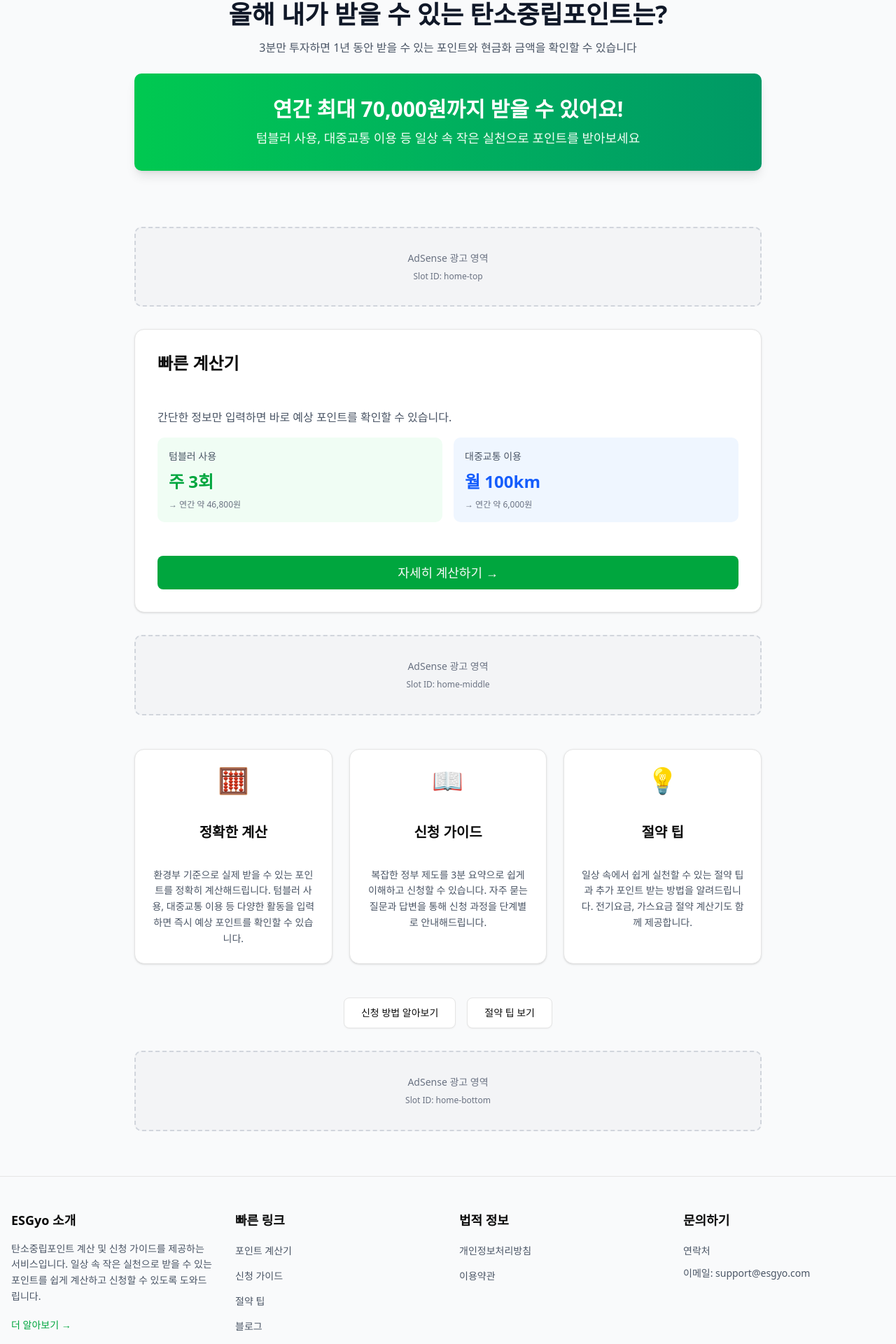
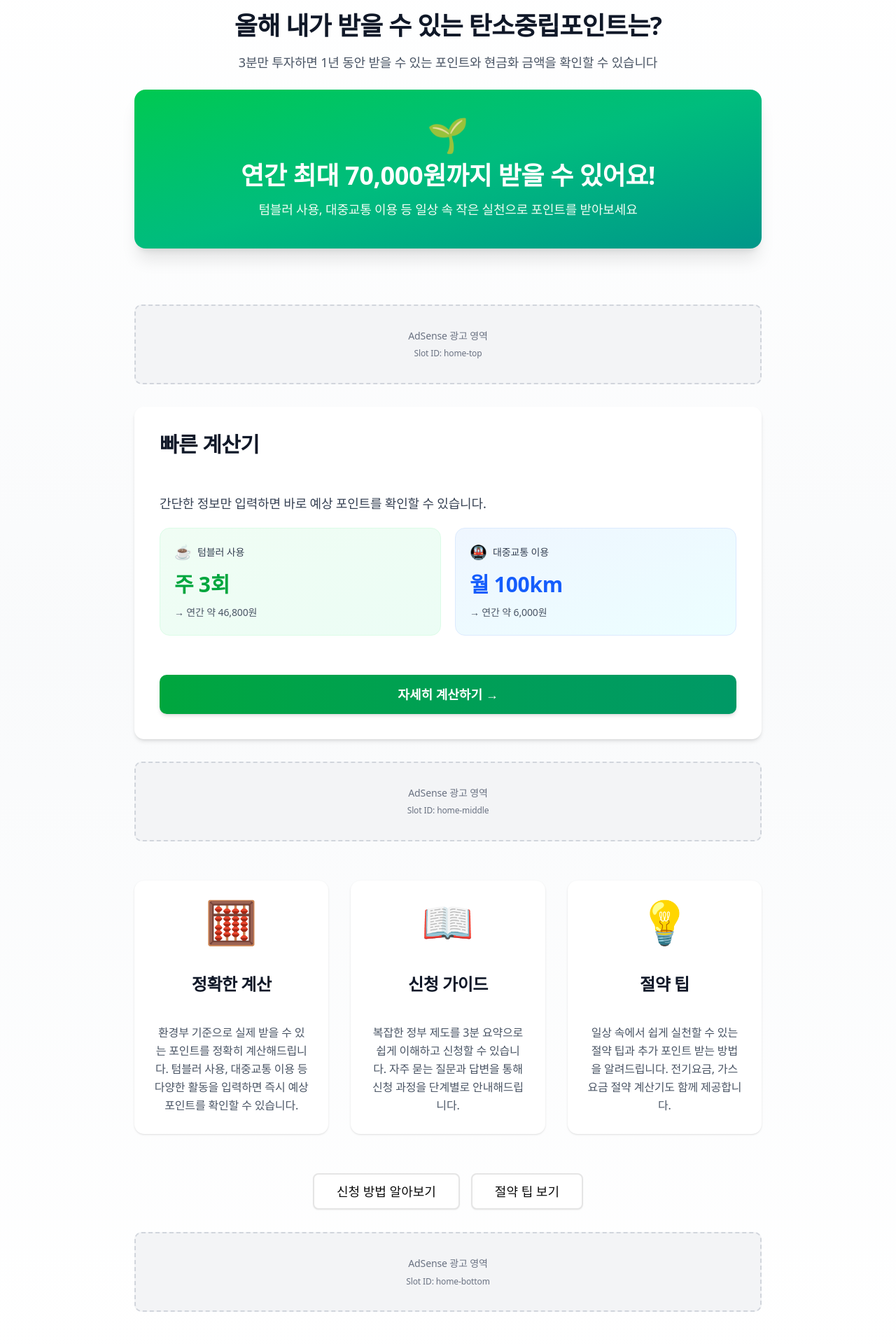
Before and after one commit to lsk7209/esgyo, a Next.js app: page / in a window 1280 px wide. Shown: the part 147-2067 px from the top of the page at 70% size. Built offline with nearby package versions, Linux system fonts and the light colour scheme; no server answers.

Commit message:
feat: PC/모바일 반응형 최적화 및 타겟층 맞춤 디자인 개선

```diff
--- a/app/globals.css
+++ b/app/globals.css
@@ -116,44 +116,102 @@
   * {
     @apply border-border outline-ring/50;
   }
+
   body {
     @apply bg-background text-foreground;
     font-size: 16px;
-    line-height: 1.6;
+    line-height: 1.7;
+    -webkit-font-smoothing: antialiased;
+    -moz-osx-font-smoothing: grayscale;
   }
 
-  /* 가독성 개선 */
+  /* 가독성 개선 - 타겟층에 맞는 타이포그래피 */
   p {
     @apply leading-relaxed;
+    letter-spacing: -0.01em;
   }
 
   h1, h2, h3, h4, h5, h6 {
     @apply font-bold;
     line-height: 1.3;
+    letter-spacing: -0.02em;
   }
 
-  /* 모바일 최적화 */
+  h1 {
+    @apply text-3xl sm:text-4xl md:text-5xl;
+  }
+
+  h2 {
+    @apply text-2xl sm:text-3xl md:text-4xl;
+  }
+
+  h3 {
+    @apply text-xl sm:text-2xl md:text-3xl;
+  }
+
+  /* 모바일 최적화 (320px ~ 640px) */
   @media (max-width: 640px) {
     body {
       font-size: 15px;
+      line-height: 1.65;
     }
 
-    /* 모바일에서 터치 타겟 최소 크기 보장 */
-    button, a, input, select, textarea {
+    /* 모바일에서 터치 타겟 최소 크기 보장 (44x44px) */
+    button, a[role="button"], input, select, textarea {
       min-height: 44px;
+      min-width: 44px;
     }
 
     /* 모바일에서 텍스트 오버플로우 방지 */
     h1, h2, h3, h4, h5, h6 {
       word-break: keep-all;
       overflow-wrap: break-word;
+      hyphens: auto;
+    }
+
+    /* 모바일에서 여백 최적화 */
+    .container {
+      padding-left: 1rem;
+      padding-right: 1rem;
     }
   }
 
-  /* 태블릿 최적화 */
+  /* 태블릿 최적화 (641px ~ 1024px) */
   @media (min-width: 641px) and (max-width: 1024px) {
     body {
       font-size: 15.5px;
+      line-height: 1.68;
     }
   }
+
+  /* PC 최적화 (1025px 이상) */
+  @media (min-width: 1025px) {
+    body {
+      font-size: 16px;
+      line-height: 1.7;
+    }
+
+    /* PC에서 최대 너비 제한으로 가독성 향상 */
+    .container {
+      max-width: 1280px;
+    }
+  }
+
+  /* 대형 화면 최적화 (1440px 이상) */
+  @media (min-width: 1440px) {
+    body {
+      font-size: 17px;
+      line-height: 1.75;
+    }
+  }
+
+  /* 스크롤 부드럽게 */
+  html {
+    scroll-behavior: smooth;
+  }
+
+  /* 포커스 스타일 개선 */
+  *:focus-visible {
+    @apply outline-2 outline-offset-2 outline-green-500;
+  }
 }
--- a/app/page.tsx
+++ b/app/page.tsx
@@ -20,11 +20,14 @@ export default function Home() {
           description="3분만 투자하면 1년 동안 받을 수 있는 포인트와 현금화 금액을 확인할 수 있습니다"
         />
 
-        <div className="bg-gradient-to-r from-green-500 to-emerald-600 text-white rounded-lg p-4 sm:p-6 md:p-8 shadow-lg">
-          <p className="text-xl sm:text-2xl md:text-3xl font-bold mb-2 leading-tight">
+        <div className="bg-gradient-to-br from-green-500 via-emerald-500 to-teal-600 text-white rounded-xl sm:rounded-2xl p-6 sm:p-8 md:p-10 shadow-xl hover:shadow-2xl transition-shadow duration-300">
+          <div className="flex items-center justify-center mb-3">
+            <span className="text-3xl sm:text-4xl md:text-5xl">🌱</span>
+          </div>
+          <p className="text-xl sm:text-2xl md:text-3xl lg:text-4xl font-bold mb-3 leading-tight">
             연간 최대 70,000원까지 받을 수 있어요!
           </p>
-          <p className="text-green-50 text-sm sm:text-base md:text-lg leading-relaxed">
+          <p className="text-green-50 text-sm sm:text-base md:text-lg leading-relaxed max-w-2xl mx-auto">
             텀블러 사용, 대중교통 이용 등 일상 속 작은 실천으로 포인트를 받아보세요
           </p>
         </div>
@@ -34,28 +37,36 @@ export default function Home() {
       <AdSenseSlot slotId="home-top" className="my-8" />
 
       {/* 메인 계산기 요약 */}
-      <Card className="p-4 sm:p-6 md:p-8">
-        <h2 className="text-xl sm:text-2xl font-bold mb-4 sm:mb-6">빠른 계산기</h2>
-        <div className="space-y-4 mb-4 sm:mb-6">
-          <p className="text-sm sm:text-base text-gray-600 leading-relaxed">
+      <Card className="p-5 sm:p-7 md:p-9 shadow-md hover:shadow-xl transition-all duration-300 border-0 bg-white">
+        <h2 className="text-xl sm:text-2xl md:text-3xl font-bold mb-5 sm:mb-7 text-gray-900">
+          빠른 계산기
+        </h2>
+        <div className="space-y-5 mb-6 sm:mb-8">
+          <p className="text-sm sm:text-base md:text-lg text-gray-700 leading-relaxed">
             간단한 정보만 입력하면 바로 예상 포인트를 확인할 수 있습니다.
           </p>
-          <div className="grid grid-cols-1 sm:grid-cols-2 gap-3 sm:gap-4">
-            <div className="p-3 sm:p-4 bg-green-50 rounded-lg">
-              <p className="text-xs sm:text-sm text-gray-600 mb-1">텀블러 사용</p>
-              <p className="text-xl sm:text-2xl font-bold text-green-600">주 3회</p>
-              <p className="text-xs text-gray-500 mt-1">→ 연간 약 46,800원</p>
+          <div className="grid grid-cols-1 sm:grid-cols-2 gap-4 sm:gap-5">
+            <div className="p-4 sm:p-5 bg-gradient-to-br from-green-50 to-emerald-50 rounded-xl border border-green-100 hover:shadow-md transition-shadow">
+              <div className="flex items-center gap-2 mb-2">
+                <span className="text-xl">☕</span>
+                <p className="text-xs sm:text-sm font-medium text-gray-700">텀블러 사용</p>
+              </div>
+              <p className="text-2xl sm:text-3xl font-bold text-green-600 mb-1">주 3회</p>
+              <p className="text-xs sm:text-sm text-gray-600">→ 연간 약 46,800원</p>
             </div>
-            <div className="p-3 sm:p-4 bg-blue-50 rounded-lg">
-              <p className="text-xs sm:text-sm text-gray-600 mb-1">대중교통 이용</p>
-              <p className="text-xl sm:text-2xl font-bold text-blue-600">월 100km</p>
-              <p className="text-xs text-gray-500 mt-1">→ 연간 약 6,000원</p>
+            <div className="p-4 sm:p-5 bg-gradient-to-br from-blue-50 to-cyan-50 rounded-xl border border-blue-100 hover:shadow-md transition-shadow">
+              <div className="flex items-center gap-2 mb-2">
+                <span className="text-xl">🚇</span>
+                <p className="text-xs sm:text-sm font-medium text-gray-700">대중교통 이용</p>
+              </div>
+              <p className="text-2xl sm:text-3xl font-bold text-blue-600 mb-1">월 100km</p>
+              <p className="text-xs sm:text-sm text-gray-600">→ 연간 약 6,000원</p>
             </div>
           </div>
         </div>
 
-        <Link href="/calculator">
-          <Button className="w-full bg-green-600 hover:bg-green-700 text-base sm:text-lg py-4 sm:py-6 min-h-[44px]">
+        <Link href="/calculator" className="block">
+          <Button className="w-full bg-gradient-to-r from-green-600 to-emerald-600 hover:from-green-700 hover:to-emerald-700 text-white text-base sm:text-lg font-semibold py-5 sm:py-6 md:py-7 min-h-[48px] sm:min-h-[52px] rounded-lg shadow-md hover:shadow-lg transition-all duration-200">
             자세히 계산하기 →
           </Button>
         </Link>
@@ -65,29 +76,29 @@ export default function Home() {
       <AdSenseSlot slotId="home-middle" className="my-8" />
 
       {/* 주요 기능 소개 */}
-      <div className="grid grid-cols-1 sm:grid-cols-2 lg:grid-cols-3 gap-4 sm:gap-6 mt-8 sm:mt-12">
-        <Card className="p-4 sm:p-6 text-center hover:shadow-lg transition-shadow">
-          <div className="text-3xl sm:text-4xl mb-3 sm:mb-4">🧮</div>
-          <h3 className="text-lg sm:text-xl font-bold mb-2 sm:mb-3">정확한 계산</h3>
-          <p className="text-gray-600 text-xs sm:text-sm leading-relaxed">
+      <div className="grid grid-cols-1 sm:grid-cols-2 lg:grid-cols-3 gap-5 sm:gap-6 md:gap-8 mt-10 sm:mt-14">
+        <Card className="p-5 sm:p-7 text-center hover:shadow-xl transition-all duration-300 border-0 bg-white group">
+          <div className="text-4xl sm:text-5xl md:text-6xl mb-4 sm:mb-5 transform group-hover:scale-110 transition-transform duration-300">🧮</div>
+          <h3 className="text-lg sm:text-xl md:text-2xl font-bold mb-3 sm:mb-4 text-gray-900">정확한 계산</h3>
+          <p className="text-gray-600 text-sm sm:text-base leading-relaxed">
             환경부 기준으로 실제 받을 수 있는 포인트를 정확히 계산해드립니다.
             텀블러 사용, 대중교통 이용 등 다양한 활동을 입력하면 즉시 예상 포인트를 확인할 수 있습니다.
           </p>
         </Card>
 
-        <Card className="p-4 sm:p-6 text-center hover:shadow-lg transition-shadow">
-          <div className="text-3xl sm:text-4xl mb-3 sm:mb-4">📖</div>
-          <h3 className="text-lg sm:text-xl font-bold mb-2 sm:mb-3">신청 가이드</h3>
-          <p className="text-gray-600 text-xs sm:text-sm leading-relaxed">
+        <Card className="p-5 sm:p-7 text-center hover:shadow-xl transition-all duration-300 border-0 bg-white group">
+          <div className="text-4xl sm:text-5xl md:text-6xl mb-4 sm:mb-5 transform group-hover:scale-110 transition-transform duration-300">📖</div>
+          <h3 className="text-lg sm:text-xl md:text-2xl font-bold mb-3 sm:mb-4 text-gray-900">신청 가이드</h3>
+          <p className="text-gray-600 text-sm sm:text-base leading-relaxed">
             복잡한 정부 제도를 3분 요약으로 쉽게 이해하고 신청할 수 있습니다.
             자주 묻는 질문과 답변을 통해 신청 과정을 단계별로 안내해드립니다.
           </p>
         </Card>
 
-        <Card className="p-4 sm:p-6 text-center hover:shadow-lg transition-shadow sm:col-span-2 lg:col-span-1">
-          <div className="text-3xl sm:text-4xl mb-3 sm:mb-4">💡</div>
-          <h3 className="text-lg sm:text-xl font-bold mb-2 sm:mb-3">절약 팁</h3>
-          <p className="text-gray-600 text-xs sm:text-sm leading-relaxed">
+        <Card className="p-5 sm:p-7 text-center hover:shadow-xl transition-all duration-300 border-0 bg-white group sm:col-span-2 lg:col-span-1">
+          <div className="text-4xl sm:text-5xl md:text-6xl mb-4 sm:mb-5 transform group-hover:scale-110 transition-transform duration-300">💡</div>
+          <h3 className="text-lg sm:text-xl md:text-2xl font-bold mb-3 sm:mb-4 text-gray-900">절약 팁</h3>
+          <p className="text-gray-600 text-sm sm:text-base leading-relaxed">
             일상 속에서 쉽게 실천할 수 있는 절약 팁과 추가 포인트 받는 방법을 알려드립니다.
             전기요금, 가스요금 절약 계산기도 함께 제공합니다.
           </p>
@@ -95,15 +106,15 @@ export default function Home() {
       </div>
 
       {/* CTA Section */}
-      <div className="mt-8 sm:mt-12 text-center space-y-3 sm:space-y-4">
+      <div className="mt-10 sm:mt-14 text-center space-y-4 sm:space-y-5">
         <div className="flex flex-col sm:flex-row gap-3 sm:gap-4 justify-center">
           <Link href="/guide" className="w-full sm:w-auto">
-            <Button variant="outline" size="lg" className="w-full sm:w-auto min-h-[44px]">
+            <Button variant="outline" size="lg" className="w-full sm:w-auto min-h-[48px] sm:min-h-[52px] text-base sm:text-lg px-6 sm:px-8 border-2 hover:bg-green-50 hover:border-green-300 transition-all duration-200">
               신청 방법 알아보기
             </Button>
           </Link>
           <Link href="/tips" className="w-full sm:w-auto">
-            <Button variant="outline" size="lg" className="w-full sm:w-auto min-h-[44px]">
+            <Button variant="outline" size="lg" className="w-full sm:w-auto min-h-[48px] sm:min-h-[52px] text-base sm:text-lg px-6 sm:px-8 border-2 hover:bg-green-50 hover:border-green-300 transition-all duration-200">
               절약 팁 보기
             </Button>
           </Link>
--- a/components/layout/Footer.tsx
+++ b/components/layout/Footer.tsx
@@ -9,42 +9,42 @@ export default function Footer() {
   const currentYear = new Date().getFullYear();
 
   return (
-    <footer className="border-t bg-gray-50">
-      <div className="container mx-auto px-3 sm:px-4 py-8 sm:py-12">
-        <div className="grid grid-cols-1 sm:grid-cols-2 lg:grid-cols-4 gap-6 sm:gap-8">
+    <footer className="border-t bg-gradient-to-b from-gray-50 to-white mt-12 sm:mt-16">
+      <div className="container mx-auto px-4 sm:px-6 lg:px-8 py-10 sm:py-12 md:py-16">
+        <div className="grid grid-cols-1 sm:grid-cols-2 lg:grid-cols-4 gap-8 sm:gap-10">
           {/* About */}
           <div className="sm:col-span-2 lg:col-span-1">
-            <h3 className="font-semibold text-base sm:text-lg mb-3 sm:mb-4">ESGyo 소개</h3>
-            <p className="text-xs sm:text-sm text-gray-600 mb-3 sm:mb-4 leading-relaxed">
+            <h3 className="font-bold text-lg sm:text-xl mb-4 sm:mb-5 text-gray-900">ESGyo 소개</h3>
+            <p className="text-sm sm:text-base text-gray-600 mb-4 sm:mb-5 leading-relaxed">
               탄소중립포인트 계산 및 신청 가이드를 제공하는 서비스입니다.
               일상 속 작은 실천으로 받을 수 있는 포인트를 쉽게 계산하고 신청할 수 있도록 도와드립니다.
             </p>
-            <Link href="/about" className="text-xs sm:text-sm text-green-600 hover:underline font-medium">
-              더 알아보기 →
+            <Link href="/about" className="text-sm sm:text-base text-green-600 hover:text-green-700 hover:underline font-semibold transition-colors inline-flex items-center gap-1">
+              더 알아보기 <span>→</span>
             </Link>
           </div>
 
           {/* Quick Links */}
           <div>
-            <h3 className="font-semibold text-base sm:text-lg mb-3 sm:mb-4">빠른 링크</h3>
-            <ul className="space-y-2 text-xs sm:text-sm">
+            <h3 className="font-bold text-lg sm:text-xl mb-4 sm:mb-5 text-gray-900">빠른 링크</h3>
+            <ul className="space-y-2.5 sm:space-y-3">
               <li>
-                <Link href="/calculator" className="text-gray-600 hover:text-green-600 block py-1">
+                <Link href="/calculator" className="text-sm sm:text-base text-gray-600 hover:text-green-600 font-medium transition-colors inline-flex items-center gap-1">
                   포인트 계산기
                 </Link>
               </li>
               <li>
-                <Link href="/guide" className="text-gray-600 hover:text-green-600 block py-1">
+                <Link href="/guide" className="text-sm sm:text-base text-gray-600 hover:text-green-600 font-medium transition-colors inline-flex items-center gap-1">
                   신청 가이드
                 </Link>
               </li>
               <li>
-                <Link href="/tips" className="text-gray-600 hover:text-green-600 block py-1">
+                <Link href="/tips" className="text-sm sm:text-base text-gray-600 hover:text-green-600 font-medium transition-colors inline-flex items-center gap-1">
                   절약 팁
                 </Link>
               </li>
               <li>
-                <Link href="/blog" className="text-gray-600 hover:text-green-600 block py-1">
+                <Link href="/blog" className="text-sm sm:text-base text-gray-600 hover:text-green-600 font-medium transition-colors inline-flex items-center gap-1">
                   블로그
                 </Link>
               </li>
@@ -53,15 +53,15 @@ export default function Footer() {
 
           {/* Legal */}
           <div>
-            <h3 className="font-semibold text-base sm:text-lg mb-3 sm:mb-4">법적 정보</h3>
-            <ul className="space-y-2 text-xs sm:text-sm">
+            <h3 className="font-bold text-lg sm:text-xl mb-4 sm:mb-5 text-gray-900">법적 정보</h3>
+            <ul className="space-y-2.5 sm:space-y-3">
               <li>
-                <Link href="/privacy" className="text-gray-600 hover:text-green-600 block py-1">
+                <Link href="/privacy" className="text-sm sm:text-base text-gray-600 hover:text-green-600 font-medium transition-colors inline-flex items-center gap-1">
                   개인정보처리방침
                 </Link>
               </li>
               <li>
-                <Link href="/terms" className="text-gray-600 hover:text-green-600 block py-1">
+                <Link href="/terms" className="text-sm sm:text-base text-gray-600 hover:text-green-600 font-medium transition-colors inline-flex items-center gap-1">
                   이용약관
                 </Link>
               </li>
@@ -70,23 +70,25 @@ export default function Footer() {
 
           {/* Contact */}
           <div>
-            <h3 className="font-semibold text-base sm:text-lg mb-3 sm:mb-4">문의하기</h3>
-            <ul className="space-y-2 text-xs sm:text-sm text-gray-600">
+            <h3 className="font-bold text-lg sm:text-xl mb-4 sm:mb-5 text-gray-900">문의하기</h3>
+            <ul className="space-y-2.5 sm:space-y-3 text-sm sm:text-base text-gray-600">
               <li>
-                <Link href="/contact" className="hover:text-green-600 block py-1">
+                <Link href="/contact" className="hover:text-green-600 font-medium transition-colors inline-flex items-center gap-1">
                   연락처
                 </Link>
               </li>
-              <li className="break-words">이메일: support@esgyo.com</li>
+              <li className="leading-relaxed">
+                이메일: <a href="mailto:support@esgyo.com" className="text-green-600 hover:text-green-700 hover:underline">support@esgyo.com</a>
+              </li>
             </ul>
           </div>
         </div>
 
-        <div className="mt-6 sm:mt-8 pt-6 sm:pt-8 border-t text-center text-xs sm:text-sm text-gray-500 px-2">
-          <p className="leading-relaxed">
+        <div className="mt-10 sm:mt-12 pt-8 sm:pt-10 border-t border-gray-200 text-center space-y-2">
+          <p className="text-sm sm:text-base text-gray-600 font-medium">
             © {currentYear} ESGyo. All rights reserved.
           </p>
-          <p className="mt-2 leading-relaxed">
+          <p className="text-xs sm:text-sm text-gray-500 leading-relaxed max-w-2xl mx-auto px-4">
             본 서비스는 참고용이며, 실제 포인트는 환경부 공식 시스템을 통해 확인하시기 바랍니다.
           </p>
         </div>
--- a/components/layout/PageContainer.tsx
+++ b/components/layout/PageContainer.tsx
@@ -24,8 +24,8 @@ export default function PageContainer({
   className = ''
 }: PageContainerProps) {
   return (
-    <div className={`bg-gray-50 py-4 sm:py-6 md:py-8 px-3 sm:px-4 md:px-6 ${className}`}>
-      <div className={`${maxWidthClasses[maxWidth]} mx-auto space-y-4 sm:space-y-6`}>
+    <div className={`bg-gradient-to-b from-white via-gray-50 to-white py-6 sm:py-8 md:py-12 px-3 sm:px-4 md:px-6 ${className}`}>
+      <div className={`${maxWidthClasses[maxWidth]} mx-auto space-y-6 sm:space-y-8`}>
         {children}
       </div>
     </div>
--- a/components/layout/PageHeader.tsx
+++ b/components/layout/PageHeader.tsx
@@ -11,12 +11,12 @@ interface PageHeaderProps {
 
 export default function PageHeader({ title, description, className = '' }: PageHeaderProps) {
   return (
-    <div className={`text-center space-y-2 sm:space-y-3 ${className}`}>
-      <h1 className="text-2xl sm:text-3xl md:text-4xl font-bold text-gray-900 leading-tight px-2">
+    <div className={`text-center space-y-3 sm:space-y-4 ${className}`}>
+      <h1 className="text-2xl sm:text-3xl md:text-4xl font-bold text-gray-900 leading-tight">
         {title}
       </h1>
       {description && (
-        <p className="text-sm sm:text-base text-gray-600 px-2 leading-relaxed">
+        <p className="text-sm sm:text-base md:text-lg text-gray-600 max-w-2xl mx-auto leading-relaxed px-2">
           {description}
         </p>
       )}
```
Also changed, not shown: app/calculator/page.tsx (+52 -38 lines), components/layout/Header.tsx (+7 -5 lines).
